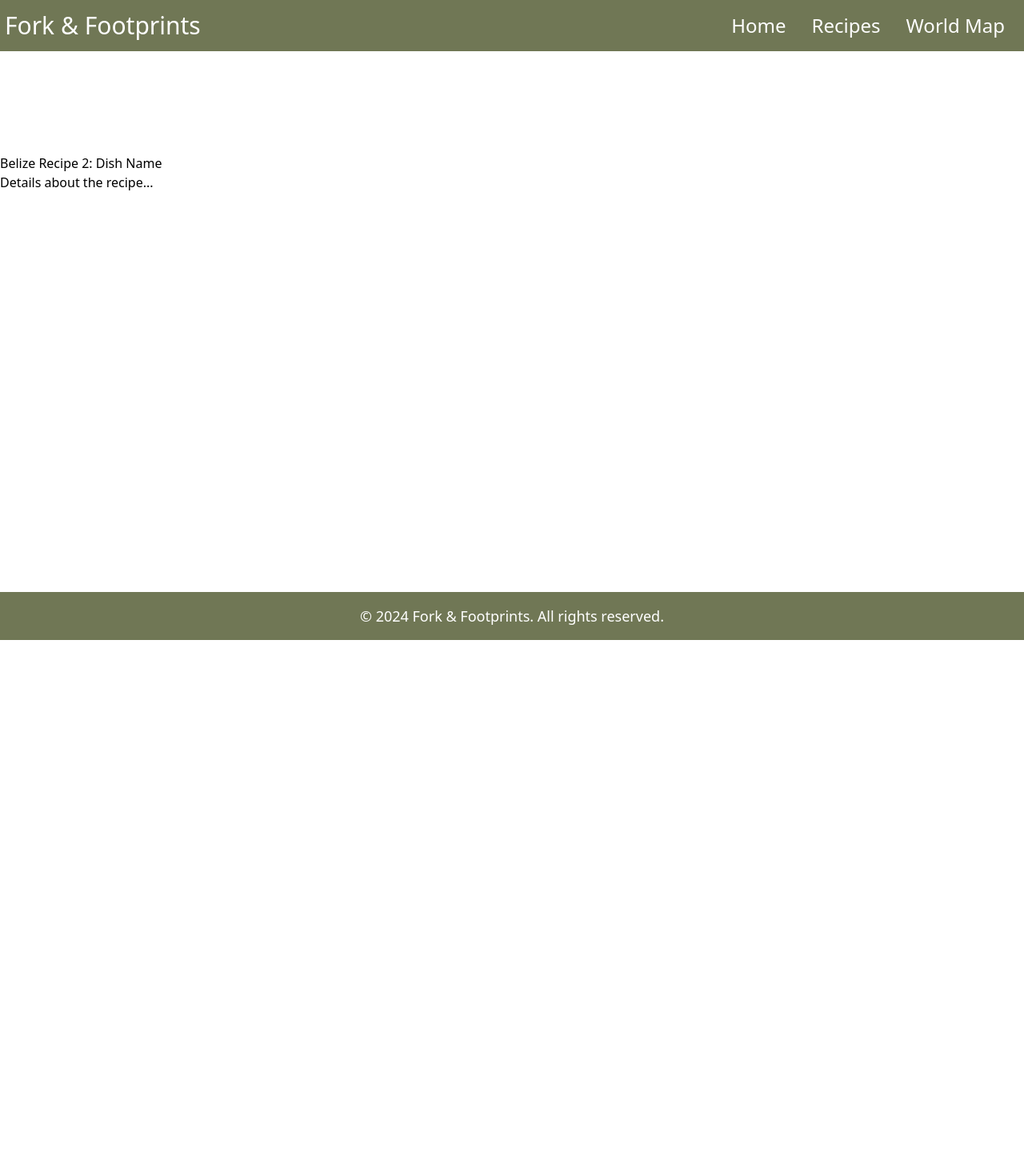
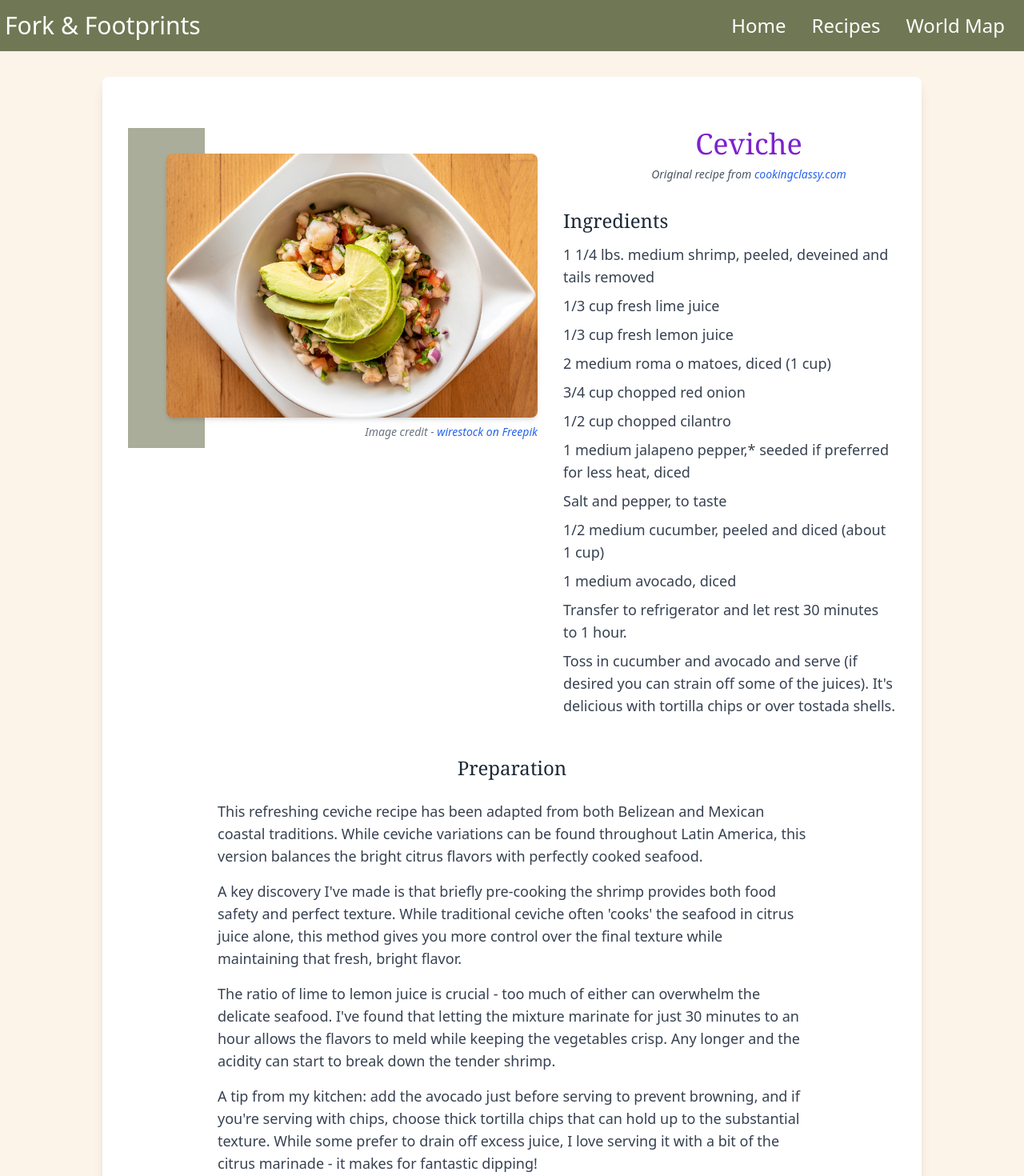
Before and after one commit to Tthompson8416/fork-and-footprints, a React (Vite) app: page /fork-and-footprints/fork-and-footprints/recipes/belize/recipe2 in a window 1280 px wide. Shown: the top 1470 px of the page at 80% size. Before the commit the page ends 800 px from the top, so only its background shows below. Built offline with nearby package versions, Linux system fonts and the light colour scheme.

Commit message:
Recipe5 added

```diff
--- a/src/pages/Recipe4.jsx
+++ b/src/pages/Recipe4.jsx
@@ -38,7 +38,7 @@ const Recipe1 = () => {
               <p className="text-sm text-center italic text-gray-600 sm:text-md sm:ml-12 lg:ml-24 2xl:text-lg">
                 Original recipe from{" "}
                 <a
-                  href="https://belize-travel-blog.chaacreek.com/2015/01/learn-how-to-make-belizean-conch-fritters/ "
+                  href="https://belize-travel-blog.chaacreek.com/2015/01/learn-how-to-make-belizean-conch-fritters/"
                   target="_blank"
                   rel="noopener noreferrer"
                   className="text-blue-600 hover:text-blue-800"
--- a/src/pages/Recipe5.jsx
+++ b/src/pages/Recipe5.jsx
@@ -1,12 +1,123 @@
-import React from 'react';
+import ceviche from "../assets/images/belize-images/ceviche.jpg";
 
-const Recipe5 = () => {
+const Recipe1 = () => {
   return (
-    <div>
-      <h1 className='mt-48'>Belize Recipe 2: Dish Name</h1>
-      <p>Details about the recipe...</p>
+    <div className="flex justify-center bg-custom-cream px-8 py-12 md:py-16">
+      <div className="relative w-full max-w-[95%] sm:max-w-4xl lg:max-w-5xl bg-white rounded-lg shadow-lg p-8 md:py-16 top-8">
+        {/* Two-column grid for image and ingredients */}
+        <div className="grid grid-cols-1 sm:grid-cols-2 gap-8 mb-12">
+          {/* Left column - Image section */}
+          <div className="relative flex justify-center sm:block">
+            <div className="absolute left-0 hidden w-24 h-[400px] bg-custom-accent/60 sm:block z-0" />
+            <div className="relative w-[80%] sm:w-full sm:ml-12">
+              <img
+                src={ceviche}
+                alt="Sole Meunière"
+                className="w-full h-[200px] sm:h-[330px] object-cover rounded-lg shadow-md mt-8 z-10"
+              />
+              <p className="relative mt-2 text-xs text-center text-gray-500 sm:text-sm 2xl:text-lg sm:text-right italic">
+                Image credit -{" "}
+                <a
+                  href="https://www.freepik.com/free-photo/top-view-bowl-seafood-with-lime-avocado_28741951.htm#fromView=image_search_similar&page=1&position=0&uuid=841667ff-5a2b-4317-9bd3-233e62983775&new_detail=true"
+                  target="_blank"
+                  rel="noopener noreferrer"
+                  className="text-blue-600 hover:text-blue-800"
+                >
+                  wirestock on Freepik
+                </a>
+              </p>
+            </div>
+          </div>
+
+          {/* Right column - Title and Ingredients */}
+          <div className="relative z-10 space-y-8">
+            <div className="text-center sm:text-left">
+              <h1 className="mb-2 text-2xl text-center font-serif text-red-500 sm:text-2xl lg:text-4xl 2xl:text-5xl sm:ml-12 lg:ml-24 2xl:ml-20 sm:text-yellow-500 md:text-blue-700 lg:text-gray-600 xl:text-purple-700 2xl:text-green-700 3xl:text-orange-700">
+                Ceviche
+              </h1>
+              <p className="text-sm text-center italic text-gray-600 sm:text-md sm:ml-12 lg:ml-24 2xl:text-lg">
+                Original recipe from{" "}
+                <a
+                  href="https://www.cookingclassy.com/ceviche/#jump-to-recipe"
+                  target="_blank"
+                  rel="noopener noreferrer"
+                  className="text-blue-600 hover:text-blue-800"
+                >
+                  cookingclassy.com
+                </a>
+              </p>
+            </div>
+
+            <div>
+              <h2 className="pl-12 mb-3 text-xl font-serif text-gray-800 sm:text-2xl 2xl:text-4xl 2xl:mb-4">
+                Ingredients
+              </h2>
+              <ul className="pl-12 space-y-2 text-sm text-gray-700 sm:text-base lg:text-lg 2xl:text-2xl z-10">
+                <li>
+                  1 1/4 lbs. medium shrimp, peeled, deveined and tails removed
+                </li>
+                <li>1/3 cup fresh lime juice</li>
+                <li>1/3 cup fresh lemon juice</li>
+                <li>2 medium roma o matoes, diced (1 cup)</li>
+                <li>3/4 cup chopped red onion</li>
+                <li>1/2 cup chopped cilantro</li>
+                <li>
+                  1 medium jalapeno pepper,* seeded if preferred for less heat,
+                  diced
+                </li>
+                <li>Salt and pepper, to taste</li>
+                <li>1/2 medium cucumber, peeled and diced (about 1 cup)</li>
+                <li>1 medium avocado, diced</li>
+                <li>
+                  Transfer to refrigerator and let rest 30 minutes to 1 hour.
+                </li>
+                <li>
+                  Toss in cucumber and avocado and serve (if desired you can
+                  strain off some of the juices). It's delicious with tortilla
+                  chips or over tostada shells.
+                </li>
+              </ul>
+            </div>
+          </div>
+        </div>
+
+        <div className="max-w-3xl px-4 mx-auto">
+          <h2 className="mb-6 text-xl font-serif text-center text-gray-800 sm:text-2xl 2xl:text-4xl">
+            Preparation
+          </h2>
+          <div className="space-y-4 text-sm text-gray-700 sm:text-base lg:text-lg 2xl:text-2xl">
+            <p>
+              This refreshing ceviche recipe has been adapted from both Belizean
+              and Mexican coastal traditions. While ceviche variations can be
+              found throughout Latin America, this version balances the bright
+              citrus flavors with perfectly cooked seafood.
+            </p>
+            <p>
+              A key discovery I've made is that briefly pre-cooking the shrimp
+              provides both food safety and perfect texture. While traditional
+              ceviche often 'cooks' the seafood in citrus juice alone, this
+              method gives you more control over the final texture while
+              maintaining that fresh, bright flavor.
+            </p>
+            <p>
+              The ratio of lime to lemon juice is crucial - too much of either
+              can overwhelm the delicate seafood. I've found that letting the
+              mixture marinate for just 30 minutes to an hour allows the flavors
+              to meld while keeping the vegetables crisp. Any longer and the
+              acidity can start to break down the tender shrimp.
+            </p>
+            <p>
+              A tip from my kitchen: add the avocado just before serving to
+              prevent browning, and if you're serving with chips, choose thick
+              tortilla chips that can hold up to the substantial texture. While
+              some prefer to drain off excess juice, I love serving it with a
+              bit of the citrus marinade - it makes for fantastic dipping!
+            </p>
+          </div>
+        </div>
+      </div>
     </div>
   );
 };
 
-export default Recipe5;
+export default Recipe1;
```
